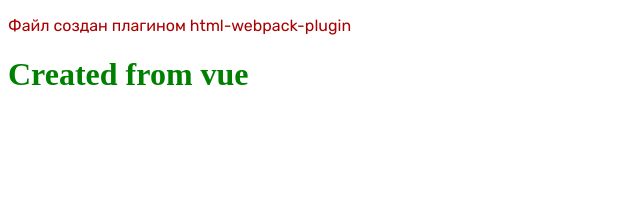
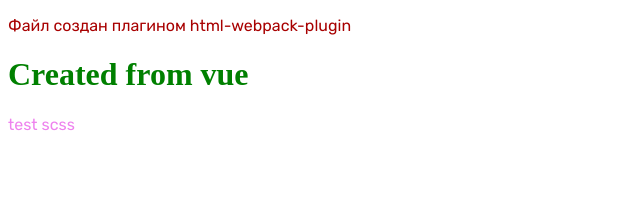
Before and after one commit to Streammer/webpack5Template, a Vue app: page / in a window 1280 px wide. Shown: the top 205 px of the page, without its empty margins (0-640 px from the left). Built offline with nearby package versions, Linux system fonts and the light colour scheme; a web font is replaced by a local one.

Commit message:
typescript was installed into vue project

```diff
--- a/package.json
+++ b/package.json
@@ -36,6 +36,8 @@
     "sass-loader": "^13.2.0",
     "style-loader": "^3.3.1",
     "svgo": "^3.0.2",
+    "ts-loader": "^9.4.2",
+    "typescript": "^4.9.3",
     "vue-loader": "^17.0.1",
     "vue-template-compiler": "^2.7.14",
     "webpack": "^5.75.0",
--- a/src/App.vue
+++ b/src/App.vue
@@ -1,12 +1,21 @@
 <template>
  <h1>Created from vue</h1>
+ <div class="main">
+    <span>test scss</span>
+ </div>
 </template>
 
-<script setup>
+<script lang="ts">
 </script>
 
-<style lang="css">
+<style lang="scss">
 h1 {
     color:green;
 }
+
+.main {
+    span {
+        color: violet;
+    }
+}
 </style>
--- a/webpack.config.js
+++ b/webpack.config.js
@@ -6,6 +6,10 @@ const ImageMinimizerPlugin = require('image-minimizer-webpack-plugin');
 const { VueLoaderPlugin } = require('vue-loader')
 
 module.exports = {
+    resolve: {
+        // Add `.ts` as a resolvable extension.
+        extensions: ['.ts', '.js']
+    },
     entry: path.join(__dirname, 'src', 'index.js'),
     output: {
         path: path.join(__dirname, 'dist'),
@@ -17,7 +21,10 @@ module.exports = {
             {
                 test: /\.js$/,
                 use: 'babel-loader',
-                exclude: /node_modules/,
+                exclude: file => (
+                    /node_modules/.test(file) &&
+                    !/\.vue\.js/.test(file)
+                )
             },
             {
                 test: /\.pug$/,
@@ -51,7 +58,7 @@ module.exports = {
             {
                 test: /\.vue$/,
                 loader: 'vue-loader'
-              },
+            },
         ],
     },
     plugins: [
```
Also changed, not shown: 1 other file (tests, documents, lock files or other folders).
